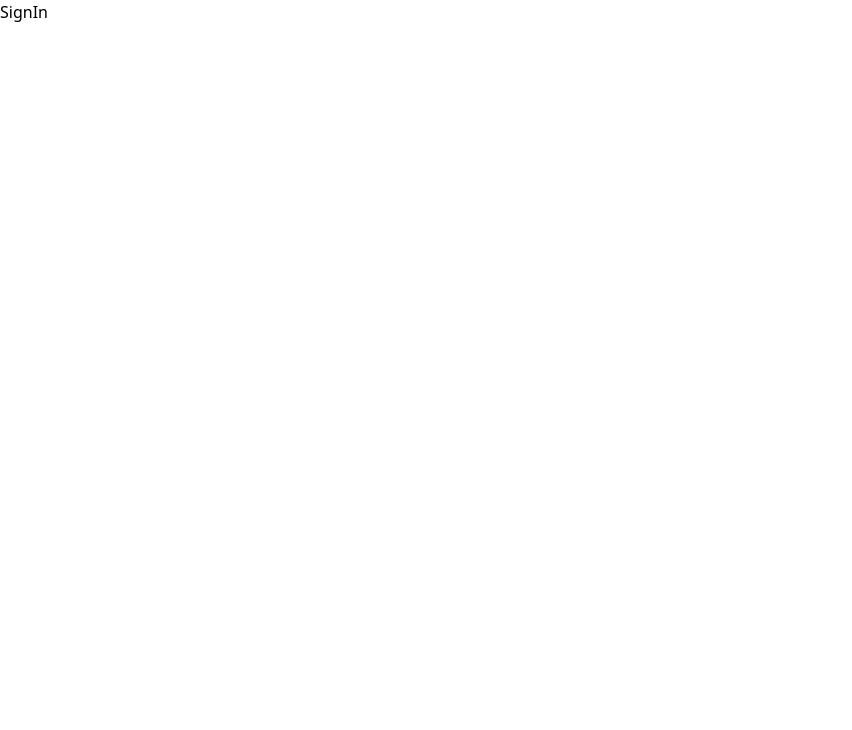
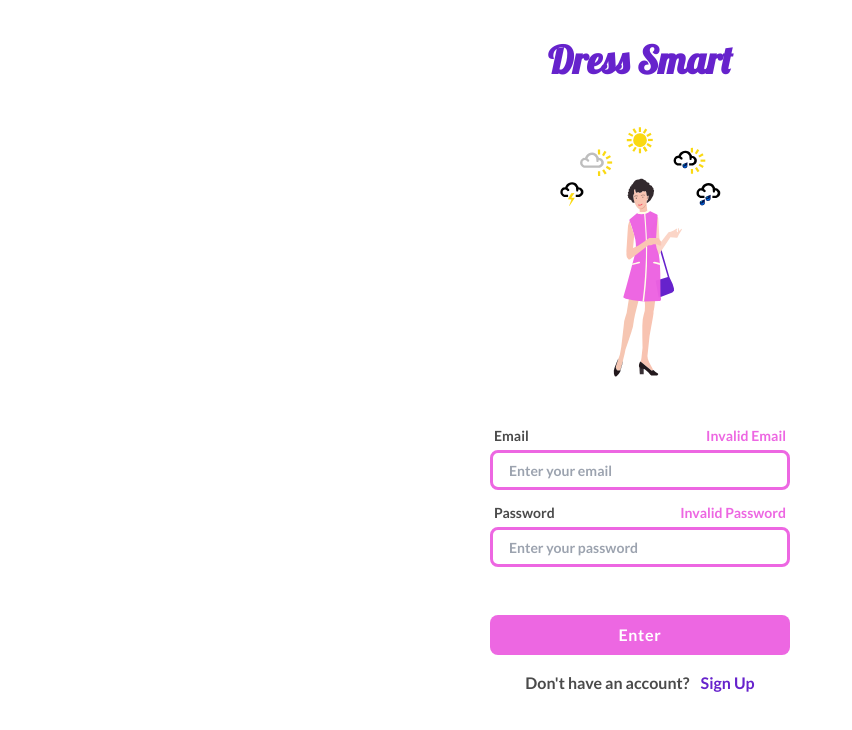
Before and after one commit to Xiaoru-Sun/dress-smart-fe, a React (Vite) app: page /sign-in in a window 1280 px wide. Shown: the top 730 px of the page, without its empty margins (0-852 px from the left). Built offline with nearby package versions, Linux system fonts and the light colour scheme.

Commit message:
sign-in page constructed, input component and account link created

```diff
--- a/index.html
+++ b/index.html
@@ -9,6 +9,12 @@
       href="https://fonts.googleapis.com/css2?family=Lobster&display=swap"
       rel="stylesheet"
     />
+    <link rel="preconnect" href="https://fonts.googleapis.com" />
+    <link rel="preconnect" href="https://fonts.gstatic.com" crossorigin />
+    <link
+      href="https://fonts.googleapis.com/css2?family=Lato:ital,wght@0,100;0,300;0,400;0,700;0,900;1,100;1,300;1,400;1,700;1,900&family=Roboto:ital,wght@0,100;0,300;0,400;0,500;0,700;0,900;1,100;1,300;1,400;1,500;1,700;1,900&display=swap"
+      rel="stylesheet"
+    />
     <title>Dress Smart</title>
   </head>
   <body>
--- a/src/App.tsx
+++ b/src/App.tsx
@@ -1,12 +1,16 @@
 import { Routes, Route } from "react-router-dom";
 import Landingpage from "./pages/LandingPage";
 import SignIn from "./pages/SignIn";
+import SignUp from "./pages/SignUp";
+import Weather from "./pages/Weather";
 
 function App() {
   return (
     <Routes>
       <Route path="/" element={<Landingpage />} />
       <Route path="/sign-in" element={<SignIn />} />
+      <Route path="/sign-up" element={<SignUp />} />
+      <Route path="/weather" element={<Weather />} />
     </Routes>
   );
 }
--- a/src/index.css
+++ b/src/index.css
@@ -14,7 +14,8 @@
   border: 3px solid #f1f1f1;
 }
 @layer components {
-  .mainButton {
+  .mainButton,
+  .mainButtonDisabled {
     background-color: #ed67e2;
     width: 300px;
     height: 40px;
@@ -22,10 +23,21 @@
     font-size: 16px;
     border-radius: 8px;
     margin-top: 3rem;
+    font-weight: 700;
+    letter-spacing: 0.7px;
+  }
+  .mainButtonDisabled {
+    background-color: #f598ed;
+    color: white;
   }
   .largeLogo {
     width: 245px;
     height: 381px;
     margin-top: 3rem;
   }
+  .mediumLogo {
+    width: 190px;
+    height: 260px;
+    margin-top: 2rem;
+  }
 }
--- a/src/pages/SignIn.tsx
+++ b/src/pages/SignIn.tsx
@@ -1,8 +1,79 @@
-import { useActionData } from "react-router-dom";
+// SignIn.tsx
+import React, { useState } from "react";
+import { useNavigate } from "react-router-dom";
+import Button from "../reusable_components/Button";
+import { Header } from "../components/Header";
+import Logo from "../components/Logo";
+import Input from "../reusable_components/Input";
+import AccountLink from "../reusable_components/AccountLink";
 
-const SignIn = () => {
-  useActionData;
-  return <div>SignIn</div>;
+type UserInput = {
+  email: string;
+  password: string;
+};
+
+const SignIn: React.FC = () => {
+  const [userObj, setUserObj] = useState<UserInput>({
+    email: "",
+    password: "",
+  });
+  const navigate = useNavigate();
+
+  const handleChange = (value: string, name: string) => {
+    setUserObj((obj: any) => ({ ...obj, [name]: value }));
+  };
+
+  const handleSubmit = (e: React.FormEvent<HTMLFormElement>) => {
+    e.preventDefault();
+    navigate("/weather");
+  };
+
+  const handleOnBlur = () => {};
+
+  return (
+    <div className="w-full h-screen flex flex-col justify-start items-center mt-8">
+      <Header />
+      <Logo styleName="mediumLogo" />
+      <form
+        action="submit"
+        noValidate
+        className="w-[300px] mt-8"
+        onSubmit={handleSubmit}
+      >
+        <Input
+          labelName="Email"
+          inputType="email"
+          inputPlaceholder="Enter your email"
+          inputName="email"
+          inputValue={userObj.email}
+          isValidated={null}
+          validationMessage="Invalid Email"
+          handleChange={handleChange}
+          handleOnBlur={() => handleOnBlur()}
+        />
+        <Input
+          labelName="Password"
+          inputType="password"
+          inputPlaceholder="Enter your password"
+          inputName="password"
+          inputValue={userObj.password}
+          isValidated={null}
+          validationMessage="Invalid Password"
+          handleChange={handleChange}
+          handleOnBlur={() => handleOnBlur()}
+        />
+
+        <Button styleName="mainButton" isDisabled={false}>
+          Enter
+        </Button>
+      </form>
+      <AccountLink
+        message="Don't have an account?"
+        linkMessage="Sign Up"
+        navigateTo="sign-up"
+      />
+    </div>
+  );
 };
 
 export default SignIn;
--- /dev/null
+++ b/src/reusable_components/AccountLink.tsx
@@ -0,0 +1,29 @@
+import { useNavigate } from "react-router-dom";
+
+type AccountLinkProps = {
+  message: string;
+  linkMessage: string;
+  navigateTo: string;
+};
+
+const AccountLink = ({
+  message,
+  linkMessage,
+  navigateTo,
+}: AccountLinkProps) => {
+  const navigate = useNavigate();
+  function handleClick() {
+    navigate(`/${navigateTo}`);
+  }
+
+  return (
+    <p className="text-[16px] text-mainFont font-semibold mt-4">
+      {message}{" "}
+      <span className="text-secondary font-bold ml-2" onClick={handleClick}>
+        {linkMessage}
+      </span>
+    </p>
+  );
+};
+
+export default AccountLink;
--- a/src/reusable_components/Button.tsx
+++ b/src/reusable_components/Button.tsx
@@ -1,16 +1,22 @@
 type buttonProps = {
   children: string;
   styleName: string;
-  handleClick: () => void;
+  isDisabled: boolean;
+  handleClick?: () => void;
 };
 
 const Button = ({
   children,
   styleName,
+  isDisabled,
   handleClick,
 }: buttonProps): JSX.Element => {
   return (
-    <button className={`${styleName}`} onClick={handleClick}>
+    <button
+      className={`${styleName}`}
+      onClick={handleClick}
+      disabled={isDisabled}
+    >
       {children}
     </button>
   );
--- /dev/null
+++ b/src/reusable_components/Input.tsx
@@ -0,0 +1,47 @@
+type InputProps = {
+  labelName: string;
+  inputType: string;
+  inputPlaceholder: string;
+  inputName: string;
+  inputValue: string;
+  isValidated: boolean | null;
+  validationMessage: string;
+  handleChange: (value: string, name: string) => void;
+  handleOnBlur: () => void;
+};
+
+const Input = ({
+  labelName,
+  inputType,
+  inputPlaceholder,
+  inputName,
+  inputValue,
+  isValidated,
+  validationMessage,
+  handleChange,
+  handleOnBlur,
+}: InputProps) => {
+  return (
+    <div className="flex flex-col">
+      <div className="flex justify-between w-full mt-3">
+        <label className="text-[14px] text-mainFont font-bold ml-1">
+          {labelName}
+        </label>
+        <p className="text-[14px] font-bold text-primary mr-1">
+          {validationMessage}
+        </p>
+      </div>
+      <input
+        type={inputType}
+        placeholder={inputPlaceholder}
+        name={inputName}
+        value={inputValue}
+        onChange={(e) => handleChange(e.target.value, e.target.name)}
+        onBlur={handleOnBlur}
+        className={`w-[300px] h-[40px] mt-1 pl-4 border-[3px] rounded-lg border-primary focus:outline-none text-mainFont font-semibold text-[14px] placeholder:text-[14px] placeholder:text-gray-400 placeholder:font-semibold`}
+      />
+    </div>
+  );
+};
+
+export default Input;
--- a/tailwind.config.js
+++ b/tailwind.config.js
@@ -3,10 +3,15 @@ export default {
   content: ["./index.html", "./src/**/*.{js,ts,jsx,tsx}"],
   theme: {
     extend: {
-      fontFamily: { lobster: ["Lobster", "sans-serif"] },
+      fontFamily: {
+        sans: ["Lato", "sans-serif"],
+        lobster: ["Lobster", "sans-serif"],
+      },
       colors: {
         primary: "#ED67E2",
         secondary: "#6622CC",
+        mainFont: "#4A4A4A",
+        validationTrue: "#2BA84A",
       },
     },
   },
```
Also changed, not shown: vite.config.ts.timestamp-1724856159257-00c413994cedb.mjs (added, +10 -0 lines), vite.config.ts.timestamp-1724856267395-276ac98e99085.mjs (added, +10 -0 lines).
